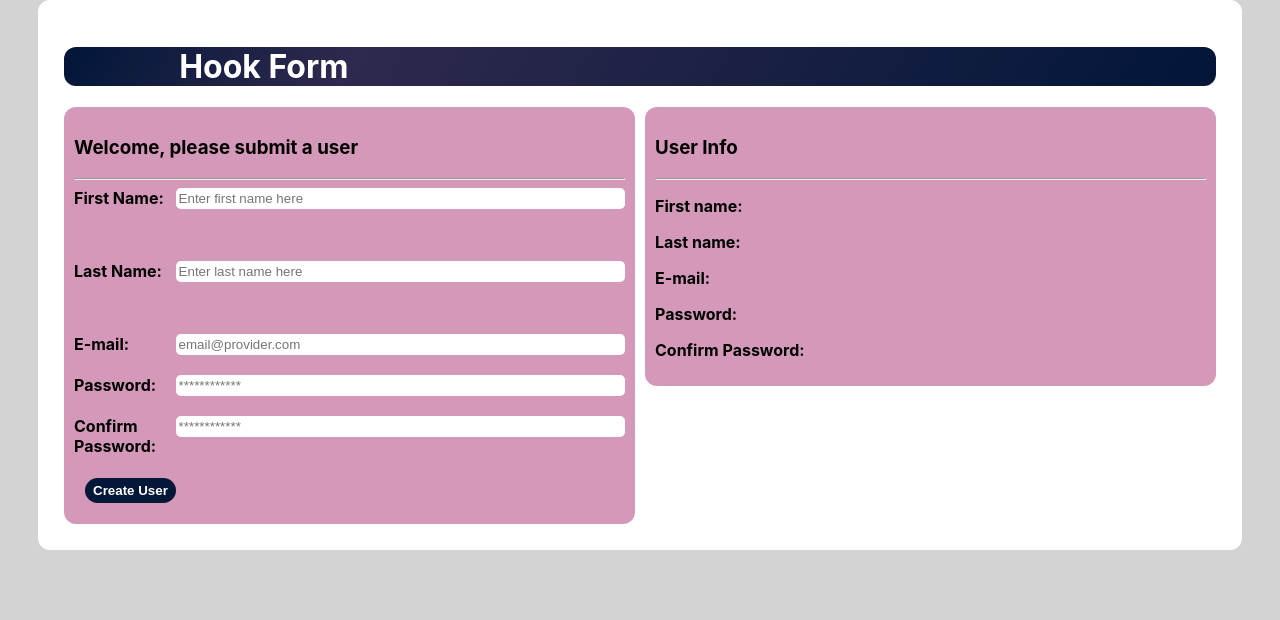
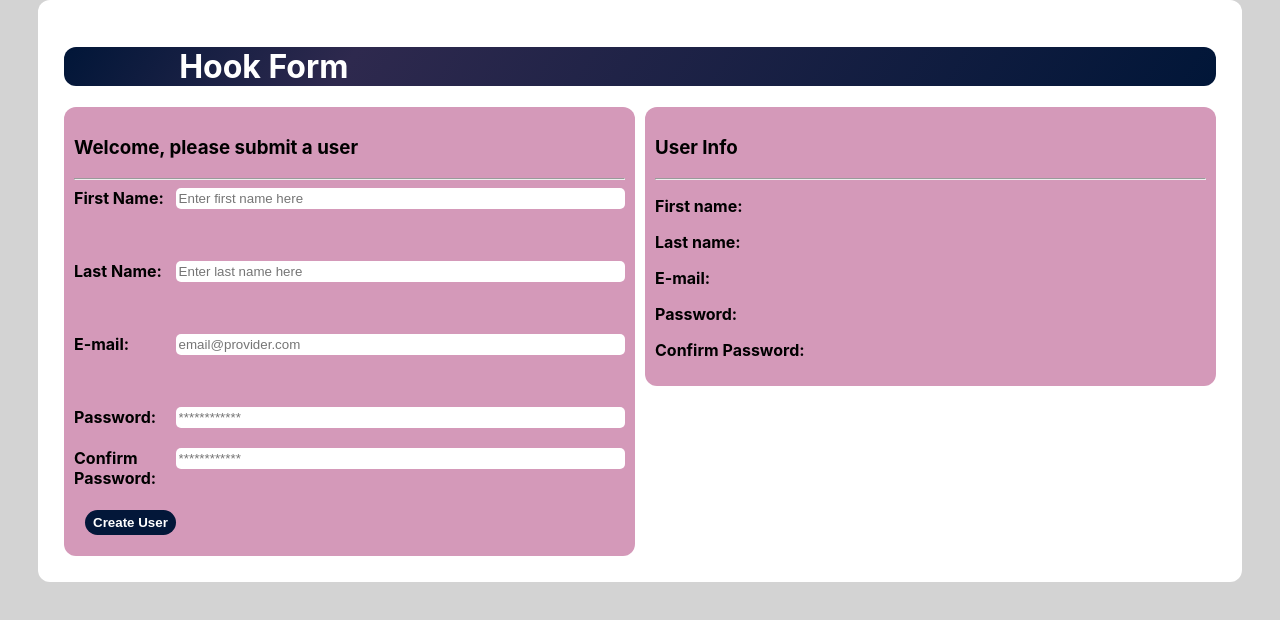
Before and after one commit to vircabading/MERN-React-FunctionalComponents-HookForm-2306, a React (Create React App) app: page / in a window 1280 px wide. Shown: the top 620 px of the page. Built offline with nearby package versions, Linux system fonts and the light colour scheme.

Commit message:
implement error checking of email

```diff
--- a/src/views/MainContentView.jsx
+++ b/src/views/MainContentView.jsx
@@ -11,6 +11,7 @@ const MainContentView = (props) => {
     const [hasBeenSubmitted, setHasBeenSubmitted] = useState(false);
     const [errMsgFirstName, setErrMsgFirstName] = useState("");
     const [errMsgLastName, setErrMsgLastName] = useState("");
+    const [errMsgEmail, setErrMsgEmail] = useState("");
 
     const handleFirstNameChange = (e) => {
         const text = e.target.value;
@@ -29,7 +30,13 @@ const MainContentView = (props) => {
     }
 
     const handleEmailChange = e => {
-        setEmail(e.target.value);
+        const text = e.target.value;
+        setEmail(text);
+        if ((text.length > 0) && (text.length < 5)) {
+            setErrMsgEmail("Email must be at least 5 (five) characters in length");
+        } else {
+            setErrMsgEmail("");
+        }
     }
 
     const handlePasswordChange = e => {
@@ -42,7 +49,7 @@ const MainContentView = (props) => {
 
     const createUser = e => {
         e.preventDefault();
-        const newUser = {firstName, lastName, email, password};
+        const newUser = { firstName, lastName, email, password };
         console.log("*** Create User ***")
         console.log(`New User: ${firstName} ${lastName}`)
         setHasBeenSubmitted(true);
@@ -51,12 +58,12 @@ const MainContentView = (props) => {
     return (
         <div className='flexRow'>
             {/* **** Form Area ******** */}
-            <form className='col1 pad10 roundedBdr' onSubmit={ createUser }>
+            <form className='col1 pad10 roundedBdr' onSubmit={createUser}>
                 {/* **** Submit Message **** */}
                 {
                     hasBeenSubmitted ?
-                    <h3>Thanks for creating a user</h3> :
-                    <h3>Welcome, please submit a user</h3>
+                        <h3>Thanks for creating a user</h3> :
+                        <h3>Welcome, please submit a user</h3>
                 }
                 <hr />
                 {/* **** First Name **** */}
@@ -66,35 +73,39 @@ const MainContentView = (props) => {
                 </div>
                 {
                     errMsgFirstName ?
-                    <p className='warning-msg'>{ errMsgFirstName }</p> :
-                    <p>&nbsp;</p>
+                        <p className='warning-msg'>{errMsgFirstName}</p> :
+                        <p>&nbsp;</p>
                 }
                 {/* **** Last Name **** */}
                 <div className='flexRow'>
                     <label >Last Name:</label>
-                    <input type='text' className='inputBar' onChange={handleLastNameChange} placeholder='Enter last name here'/>
+                    <input type='text' className='inputBar' onChange={handleLastNameChange} placeholder='Enter last name here' />
                 </div>
                 {
                     errMsgLastName ?
-                    <p className='warning-msg'>{ errMsgLastName }</p> :
-                    <p>&nbsp;</p>
+                        <p className='warning-msg'>{errMsgLastName}</p> :
+                        <p>&nbsp;</p>
                 }
                 {/* **** E-mail **** */}
                 <div className='flexRow'>
                     <label >E-mail:</label>
-                    <input type='text' className='inputBar' onChange={handleEmailChange} placeholder='email@provider.com'/>
+                    <input type='text' className='inputBar' onChange={handleEmailChange} placeholder='email@provider.com' />
                 </div>
-                <br />
+                {
+                    errMsgEmail ?
+                        <p className='warning-msg'>{errMsgEmail}</p> :
+                        <p>&nbsp;</p>
+}
                 {/* **** Password **** */}
                 <div className='flexRow'>
                     <label >Password:</label>
-                    <input type='text' className='inputBar' onChange={handlePasswordChange} placeholder='************'/>
+                    <input type='text' className='inputBar' onChange={handlePasswordChange} placeholder='************' />
                 </div>
                 <br />
                 {/* **** Confirm Password **** */}
                 <div className='flexRow'>
                     <label >Confirm Password:</label>
-                    <input type='text' className='inputBar' onChange={handleConfirmPasswordChange} placeholder='************'/>
+                    <input type='text' className='inputBar' onChange={handleConfirmPasswordChange} placeholder='************' />
                 </div>
                 <input type="submit" className='btn' value="Create User" />
             </form>
```
